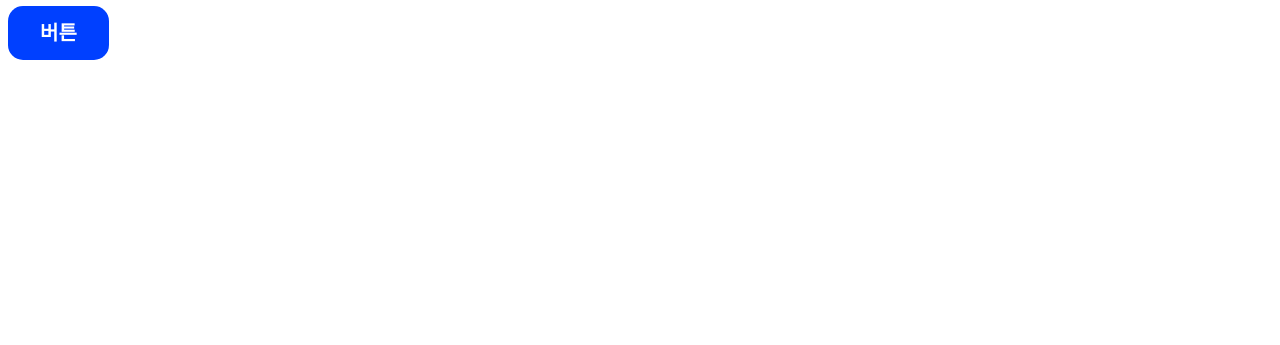
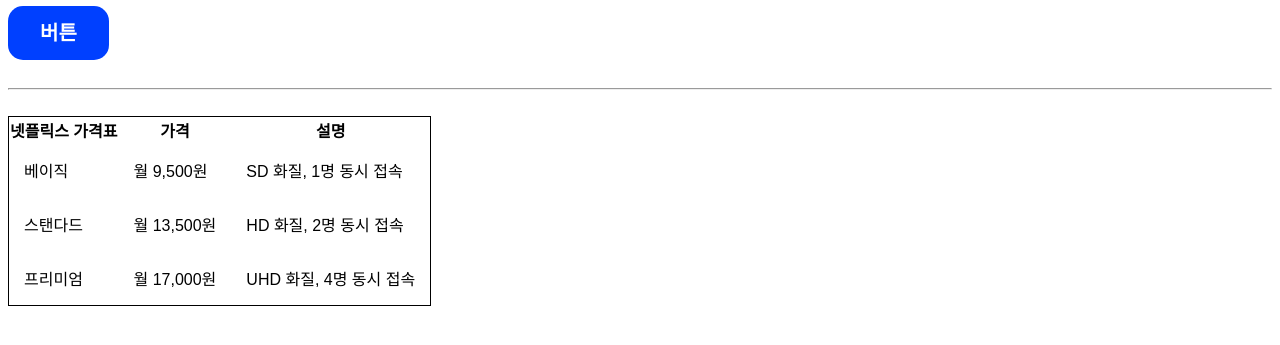
Before and after one commit to JhnnWeak/hnn-js, a plain HTML site: page index.html in a window 1280 px wide. Shown: the part 127-472 px from the top of the page. Drawn offline with Linux system fonts and the light colour scheme; a web font is replaced by a local one.

Commit message:
간단한 테이블을 입력하였습니다.

```diff
--- a/index.css
+++ b/index.css
@@ -24,3 +24,14 @@ p {
   font-weight: bold;
   text-decoration: none;
 }
+.flixtb {
+  border-collapse: collapse;
+  border: 1px solid black;
+}
+tr:hover {
+  background-color: #ffc5c2;
+  cursor: pointer;
+}
+td {
+  padding: 15px;
+}
--- a/index.html
+++ b/index.html
@@ -17,5 +17,34 @@
     <p data-ke-size="size16">
       <a class="butt" href="https://google.com/">버튼</a>
     </p>
+    <br />
+    <hr />
+    <br />
+    <table class="flixtb">
+      <thead>
+        <tr>
+          <th>넷플릭스 가격표</th>
+          <th>가격</th>
+          <th>설명</th>
+        </tr>
+      </thead>
+      <tbody>
+        <tr>
+          <td>베이직</td>
+          <td>월 9,500원</td>
+          <td>SD 화질, 1명 동시 접속</td>
+        </tr>
+        <tr>
+          <td>스탠다드</td>
+          <td>월 13,500원</td>
+          <td>HD 화질, 2명 동시 접속</td>
+        </tr>
+        <tr>
+          <td>프리미엄</td>
+          <td>월 17,000원</td>
+          <td>UHD 화질, 4명 동시 접속</td>
+        </tr>
+      </tbody>
+    </table>
   </body>
 </html>
```
